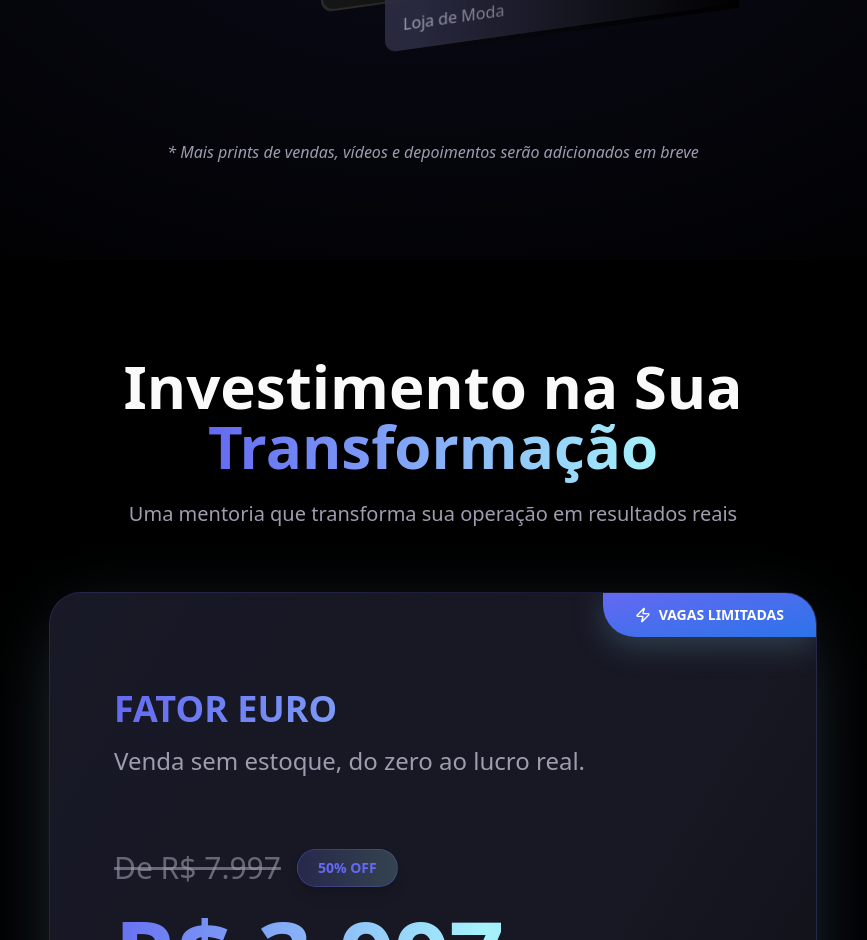
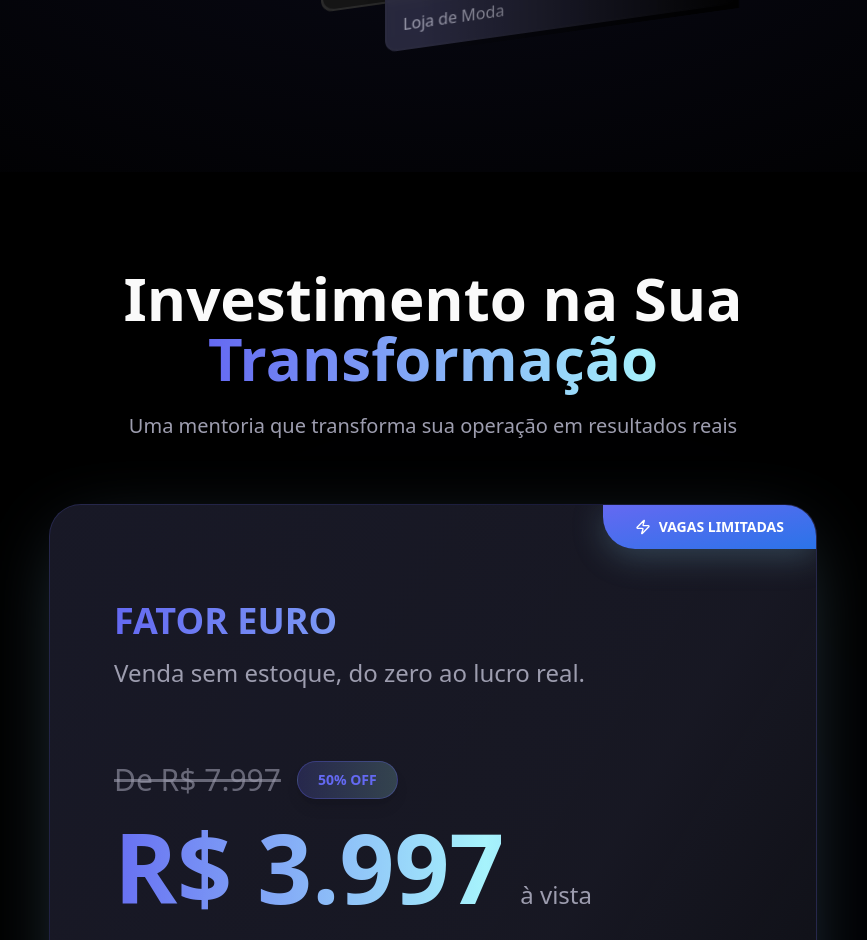
Before and after one commit to carolinetereza/fator-euro-mentoria, a React (Vite) app: page / in a window 1280 px wide. Shown: the part 5955-6895 px from the top of the page, without its empty margins (207-1074 px from the left). Built offline with nearby package versions, Linux system fonts and the light colour scheme; the HTML template or start-up script is replaced by a standard one.

Commit message:
Remove pending testimonials message

```diff
--- a/src/components/Testimonials.tsx
+++ b/src/components/Testimonials.tsx
@@ -55,13 +55,6 @@ export const Testimonials = () => {
           <div className="flex justify-center min-h-[400px] py-10">
             <DisplayCards cards={testimonialCards} />
           </div>
-
-          {/* Note */}
-          <div className="text-center">
-            <p className="text-muted-foreground italic">
-              * Mais prints de vendas, vídeos e depoimentos serão adicionados em breve
-            </p>
-          </div>
         </div>
       </div>
     </section>
```
